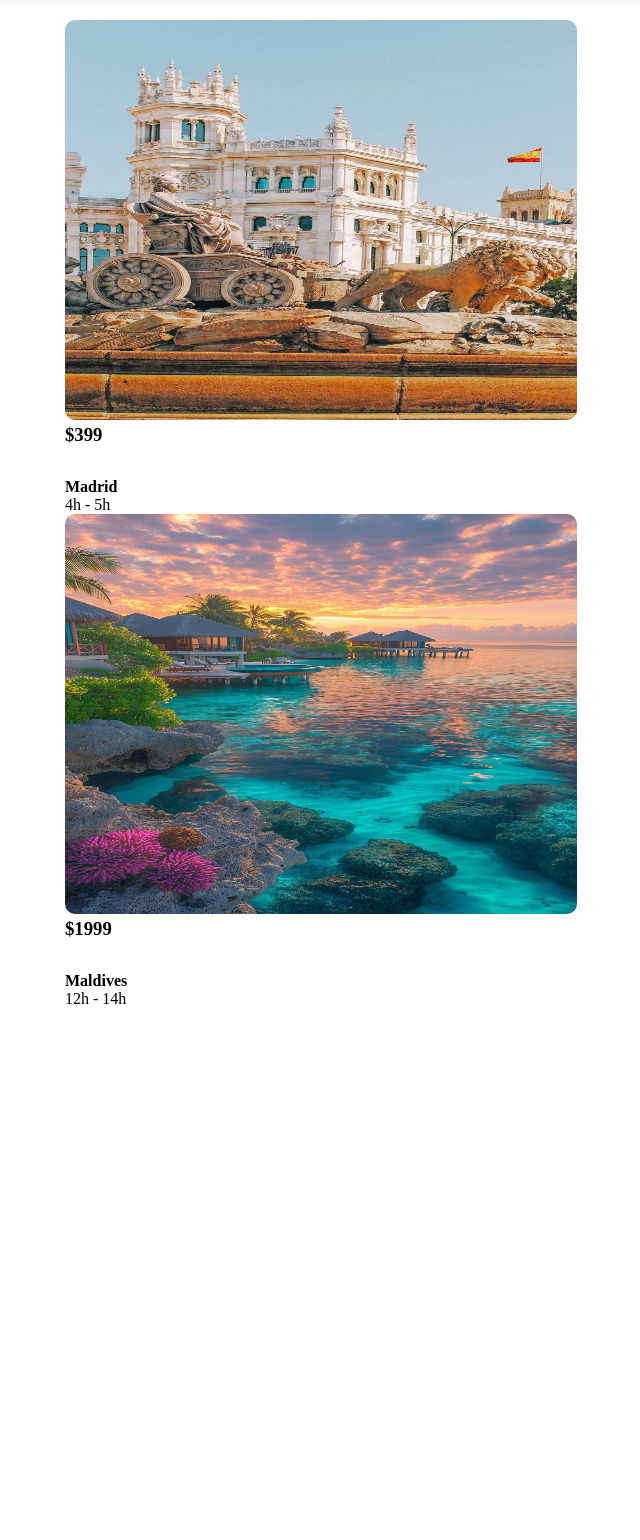
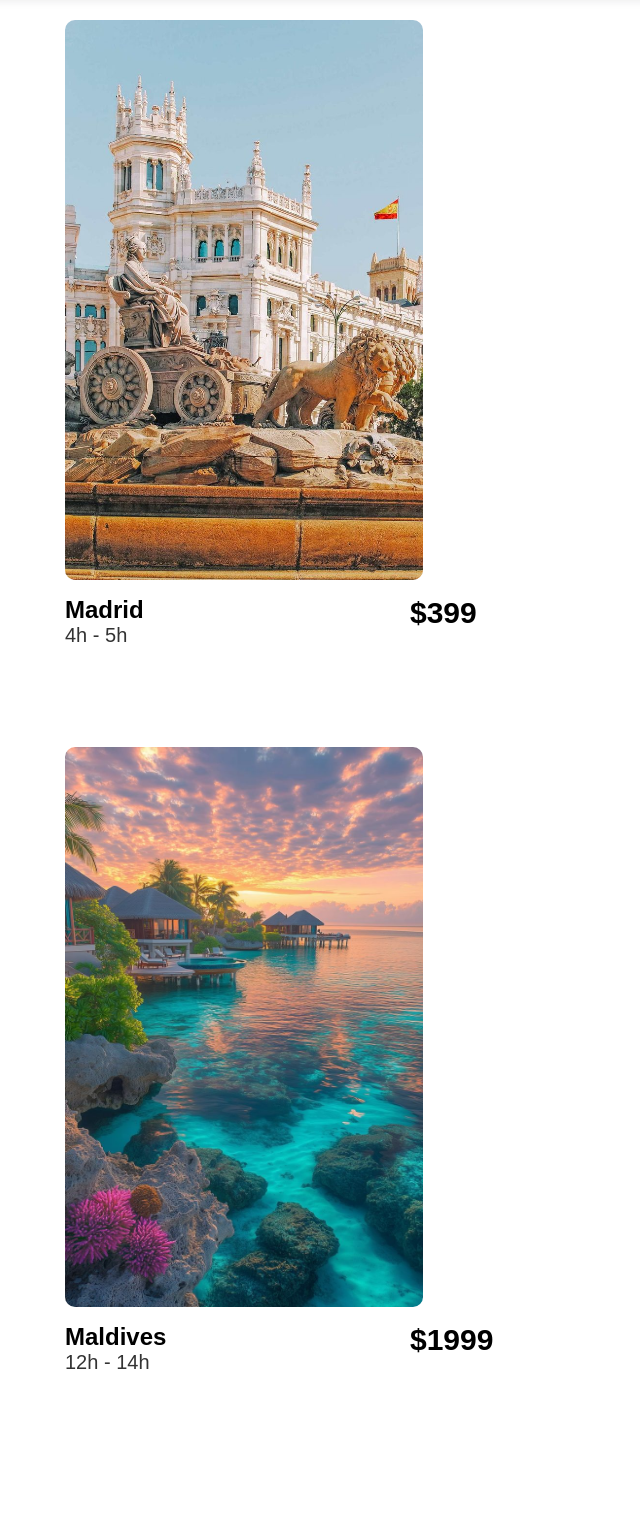
Before and after one commit to amelaah/Travell-re, a PHP site: page /html/flight.html in a window 1280 px wide. Shown: the part 60-1600 px from the top of the page, without its empty margins (63-703 px from the left). Run offline with PHP 8.4, Linux system fonts and the light colour scheme.

Commit message:
Update flight.css

```diff
--- a/css/flight.css
+++ b/css/flight.css
@@ -63,7 +63,7 @@
 }
 body {
   height: 200vh;
-   overflow: hidden;
+  /* overflow: hidden; */
 }
 
 header {
@@ -121,11 +121,10 @@
   cursor: pointer;
   display: none;
 }
- section{
+section {
   padding: 80px 10%;
-
 }
- .flights{
+.flights {
   position: relative;
   width: 100%;
   height: 50%;
@@ -134,22 +133,56 @@
   align-items: center;
 }
 
- .flights-content{
+.flights-content {
   display: grid;
-  grid-template-columns: repeat(auto-fill,minmax(200px, 1fr));
+  grid-template-columns: repeat(auto-fill, minmax(200px, 1fr));
   grid-gap: 2rem;
   align-items: center;
   margin-top: 2rem;
 }
 
- .o-box1{
+.o-box1 {
   position: relative;
   transition: all 0.3s cubic-bezier(0.455, 0.05, 0.55, 0.95);
   will-change: filter;
   cursor: pointer;
+  margin-bottom: 100px;
 }
-  .foto img{
-  width: 50%;
-  height: 50vh;
+
+.foto img {
+  width: 35%;
+  height: 70vh;
   border-radius: 10px;
 }
+
+.foto h3 {
+  position: absolute;
+  font-size: 30px;
+  font-weight: var(--fw-600);
+  font-family: var(--ff-poppins);
+  text-align: right;
+  color: var(--black);
+  margin-top: 12px;
+  left: 345px;
+}
+
+.flights-content {
+  display: flex;
+  flex-wrap: wrap;
+  align-items: center;
+  justify-content: space-between;
+  padding-top: 10px;
+}
+
+.loc h4 {
+  font-size: 24px;
+  font-weight: var(--fw-600);
+  margin-top: -30px;
+  font-family: var(--ff-poppins);
+}
+
+.loc p {
+   font-family: var(--ff-poppins);
+  font-size: 20px;
+  color: var(--jet);
+}
```
Lines whose indentation alone changed are shown as unchanged.
